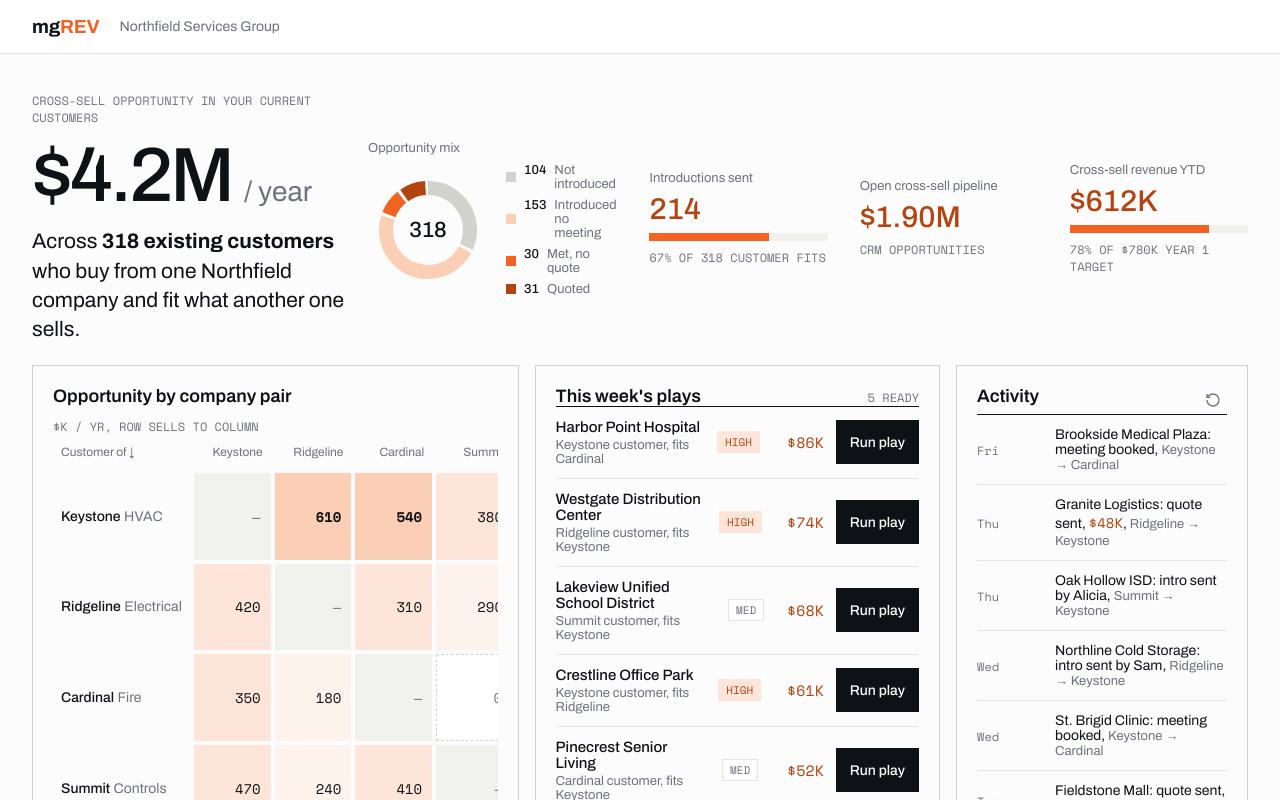
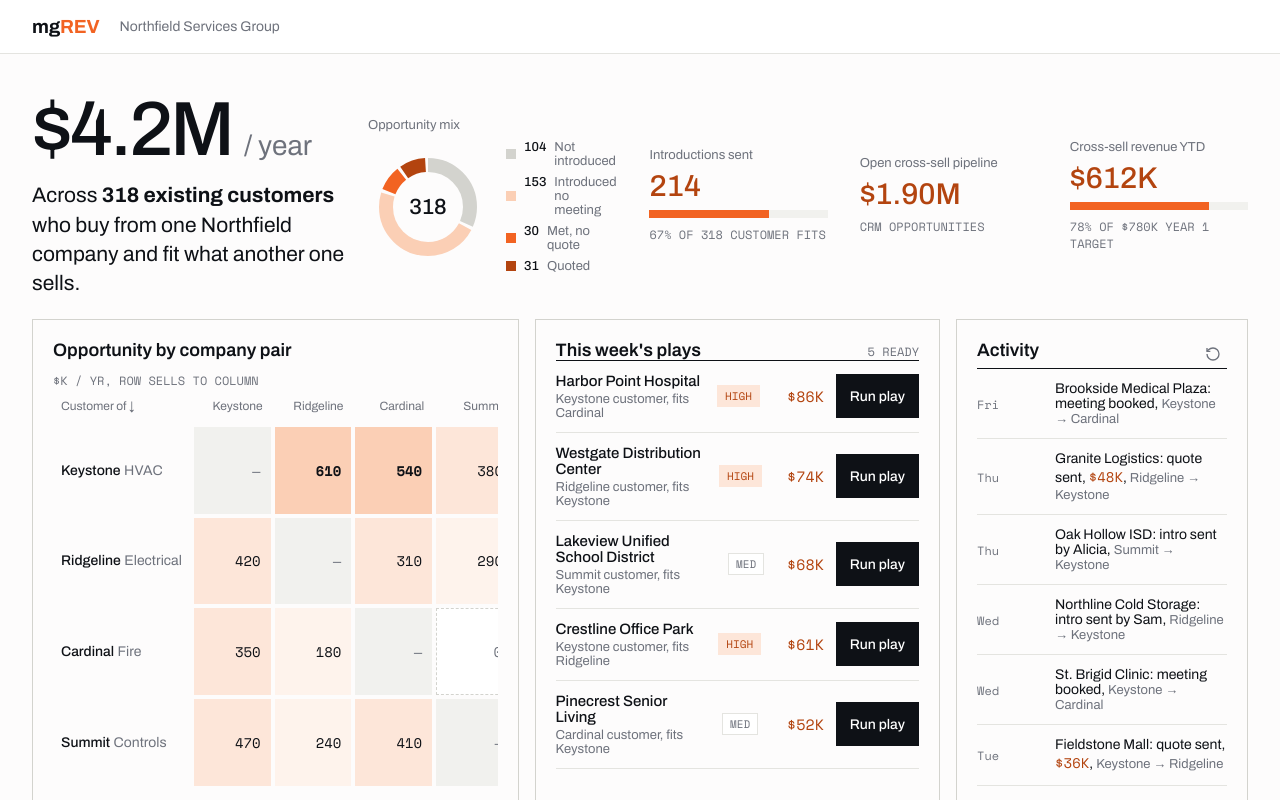
Before and after one commit to dylanparallax/mgrev-demo, a Next.js app: page / in a window 1280 px wide. Shown: the top 800 px of the page. Built offline with nearby package versions, Linux system fonts and the light colour scheme.

Commit message:
remove eyebrow

```diff
--- a/components/Demo.tsx
+++ b/components/Demo.tsx
@@ -432,7 +432,6 @@ function Dashboard(props: {
     <main className="main">
       <section className="dashboard-summary" aria-label="Cross-sell summary">
         <section className="hero">
-          <span className="label">Cross-sell opportunity in your current customers</span>
           <h1 className="hero-num">
             <strong className="num">${baseline.whitespace}M</strong>
             <span>/ year</span>
```
